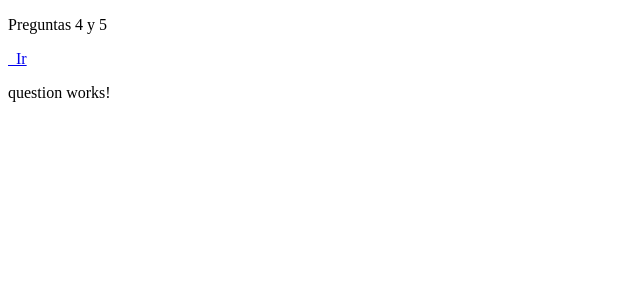
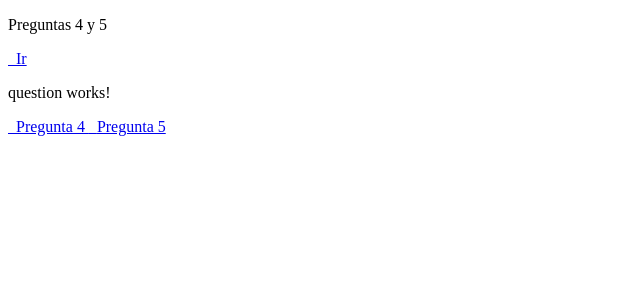
Before and after one commit to cesarbonadio/alana-interview, an Angular app: page /preguntas in a window 1280 px wide. Shown: the top 300 px of the page, without its empty margins (0-640 px from the left). Built offline with nearby package versions, Linux system fonts and the light colour scheme.

Commit message:
Feat: añadidos modulos hijos

```diff
--- a/src/app/components/question/question.component.html
+++ b/src/app/components/question/question.component.html
@@ -1,3 +1,20 @@
 <p>
   question works!
 </p>
+<a routerLink="/preguntas/pregunta-4">
+      <i class="fa fa-cutlery">
+      </i>
+      &nbsp;
+      <span>
+        Pregunta 4
+      </span>
+</a>
+<a routerLink="/preguntas/pregunta-5">
+      <i class="fa fa-cutlery">
+      </i>
+      &nbsp;
+      <span>
+        Pregunta 5
+      </span>
+</a>
+<router-outlet></router-outlet>
--- a/src/app/components/question/question.module.ts
+++ b/src/app/components/question/question.module.ts
@@ -2,10 +2,14 @@ import { NgModule } from '@angular/core';
 import { CommonModule } from '@angular/common';
 import { QuestionComponent } from './question.component';
 import { QuestionRoutingModule } from './question-routing.module';
+import { Question4Component } from './question4/question4.component';
+import { Question5Component } from './question5/question5.component';
 
 @NgModule({
   declarations: [
-    QuestionComponent
+    QuestionComponent,
+    Question4Component,
+    Question5Component
   ],
   imports: [
     CommonModule,
--- /dev/null
+++ b/src/app/components/question/question4/question4.component.html
@@ -0,0 +1,3 @@
+<p>
+  question4 works!
+</p>
--- /dev/null
+++ b/src/app/components/question/question4/question4.component.ts
@@ -0,0 +1,15 @@
+import { Component, OnInit } from '@angular/core';
+
+@Component({
+  selector: 'app-question4',
+  templateUrl: './question4.component.html',
+  styleUrls: ['./question4.component.css']
+})
+export class Question4Component implements OnInit {
+
+  constructor() { }
+
+  ngOnInit() {
+  }
+
+}
--- /dev/null
+++ b/src/app/components/question/question5/question5.component.html
@@ -0,0 +1,3 @@
+<p>
+  question5 works!
+</p>
--- /dev/null
+++ b/src/app/components/question/question5/question5.component.ts
@@ -0,0 +1,15 @@
+import { Component, OnInit } from '@angular/core';
+
+@Component({
+  selector: 'app-question5',
+  templateUrl: './question5.component.html',
+  styleUrls: ['./question5.component.css']
+})
+export class Question5Component implements OnInit {
+
+  constructor() { }
+
+  ngOnInit() {
+  }
+
+}
```
Also changed, not shown: src/app/components/question/question-routing.module.ts (+13 -1 lines), src/app/components/question/question4/question4.component.css (added), src/app/components/question/question5/question5.component.css (added), 2 other files (tests, documents, lock files or other folders).
